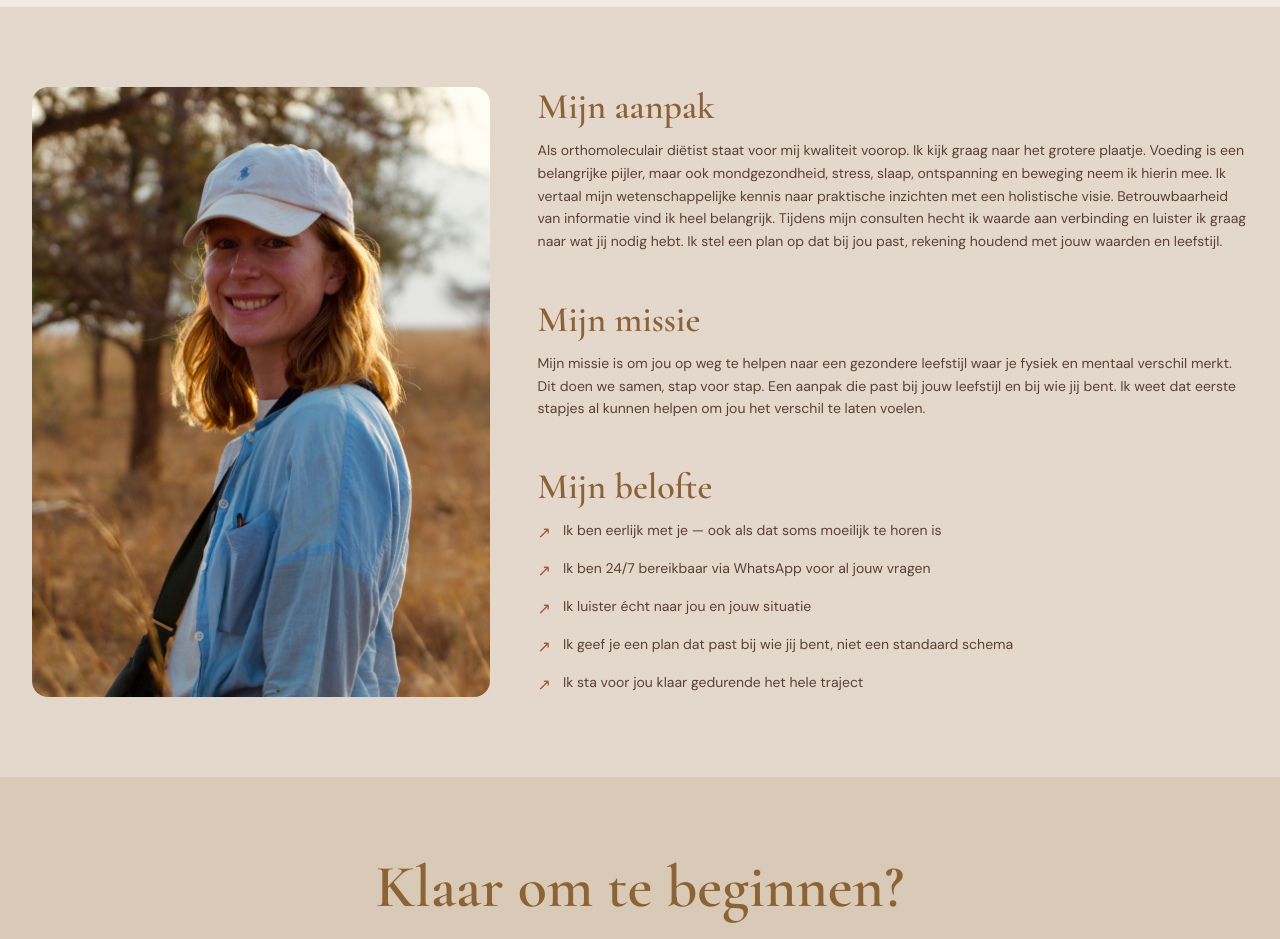
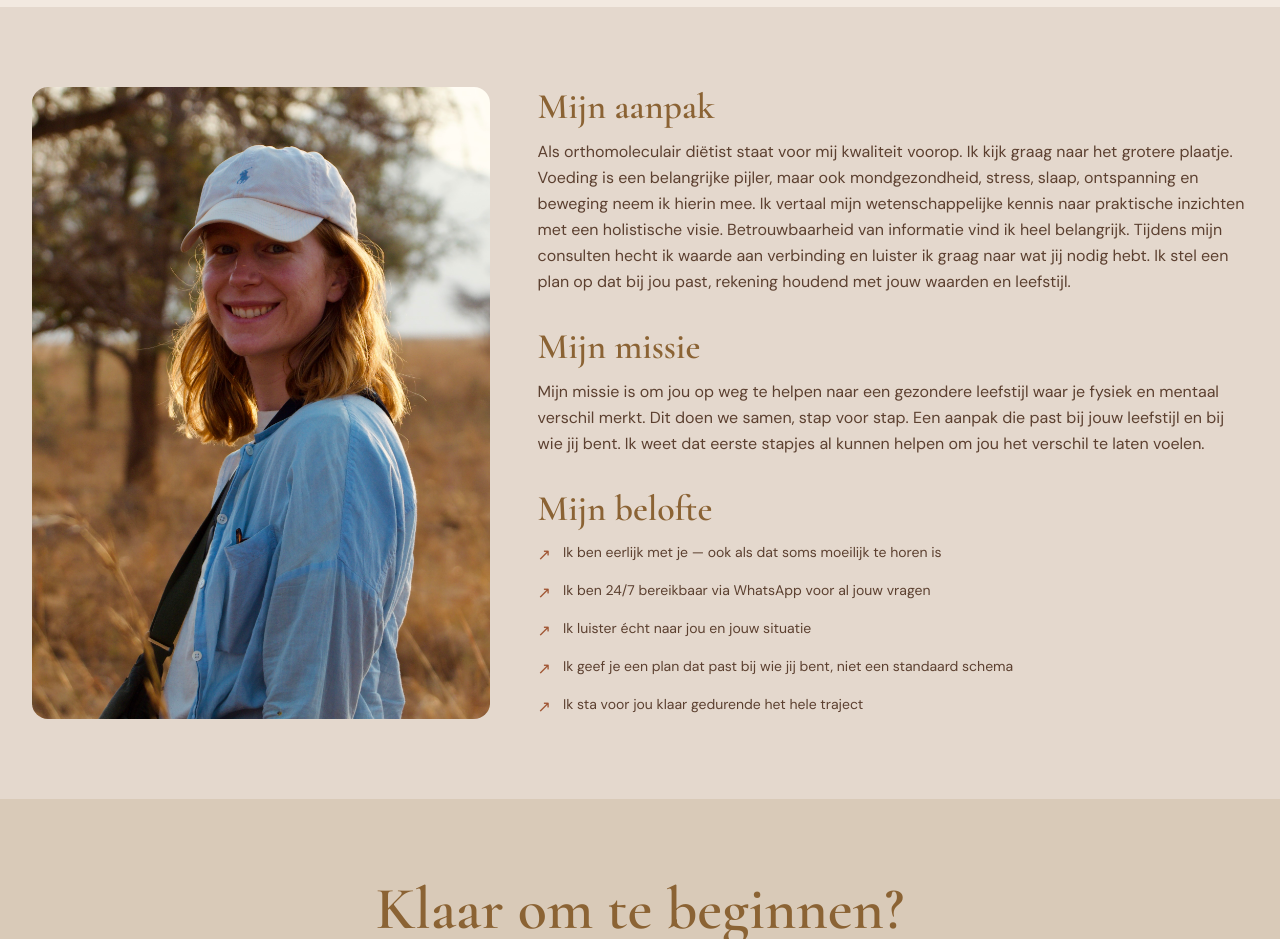
Before and after one commit to annafoods/annafoods, a Next.js app: page /voor-wie in a window 1280 px wide. Shown: the part 820-1759 px from the top of the page. Built offline with nearby package versions, Linux system fonts and the light colour scheme.

Commit message:
Voor wie: tekst naast foto zelfde grootte als rest

```diff
--- a/app/voor-wie/page.tsx
+++ b/app/voor-wie/page.tsx
@@ -100,7 +100,7 @@ export default function VoorWiePage() {
                 <h2 className="font-heading text-4xl text-brown-gold font-semibold mb-3">
                   Mijn aanpak
                 </h2>
-                <p className="font-body text-text-medium leading-relaxed text-sm">
+                <p className="font-body text-text-medium leading-relaxed">
                   Als orthomoleculair diëtist staat voor mij kwaliteit voorop. Ik kijk graag naar het
                   grotere plaatje. Voeding is een belangrijke pijler, maar ook mondgezondheid, stress,
                   slaap, ontspanning en beweging neem ik hierin mee. Ik vertaal mijn wetenschappelijke
@@ -115,7 +115,7 @@ export default function VoorWiePage() {
                 <h2 className="font-heading text-4xl text-brown-gold font-semibold mb-3">
                   Mijn missie
                 </h2>
-                <p className="font-body text-text-medium leading-relaxed text-sm">
+                <p className="font-body text-text-medium leading-relaxed">
                   Mijn missie is om jou op weg te helpen naar een gezondere leefstijl waar je
                   fysiek en mentaal verschil merkt. Dit doen we samen, stap voor stap. Een aanpak
                   die past bij jouw leefstijl en bij wie jij bent. Ik weet dat eerste stapjes al
```
